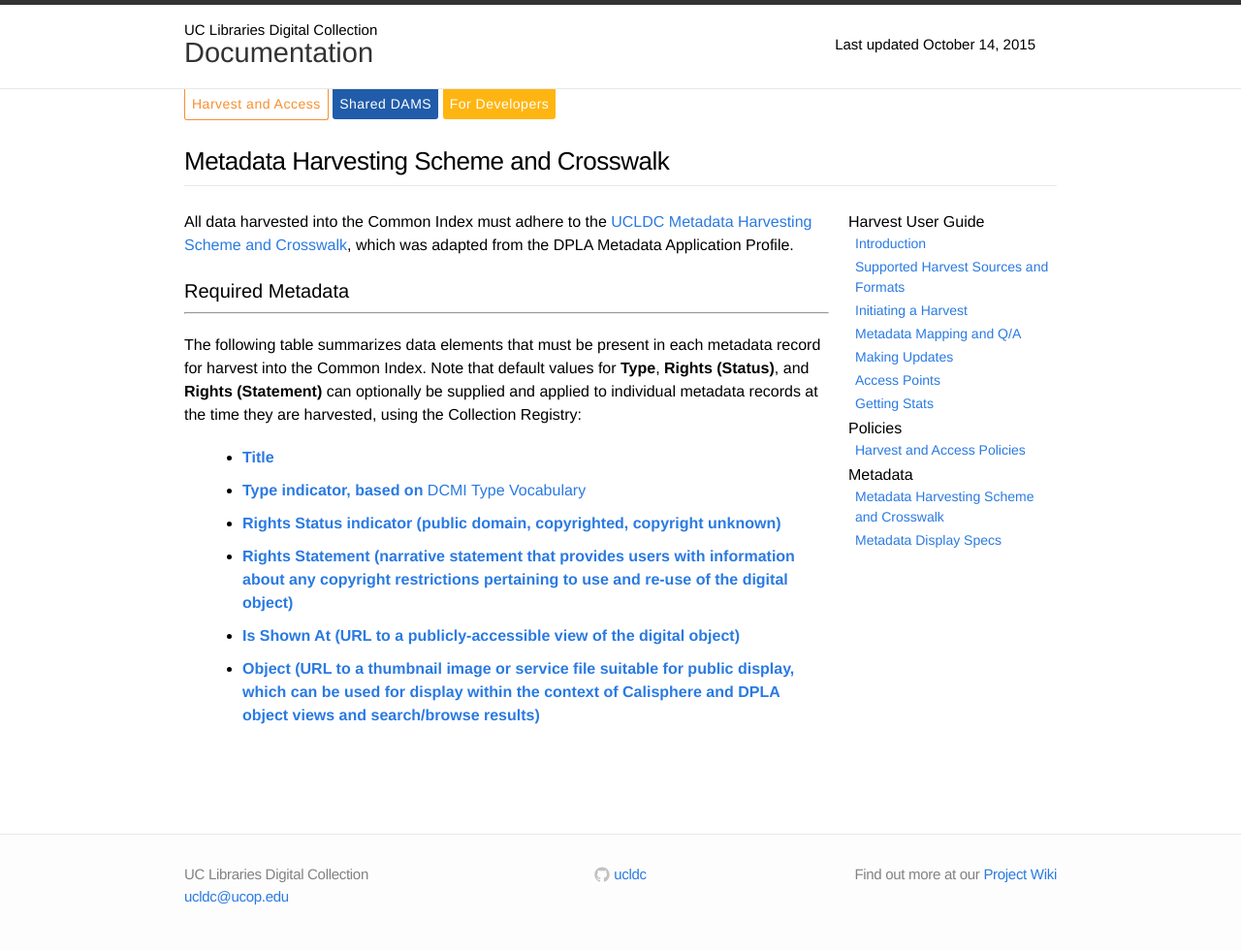
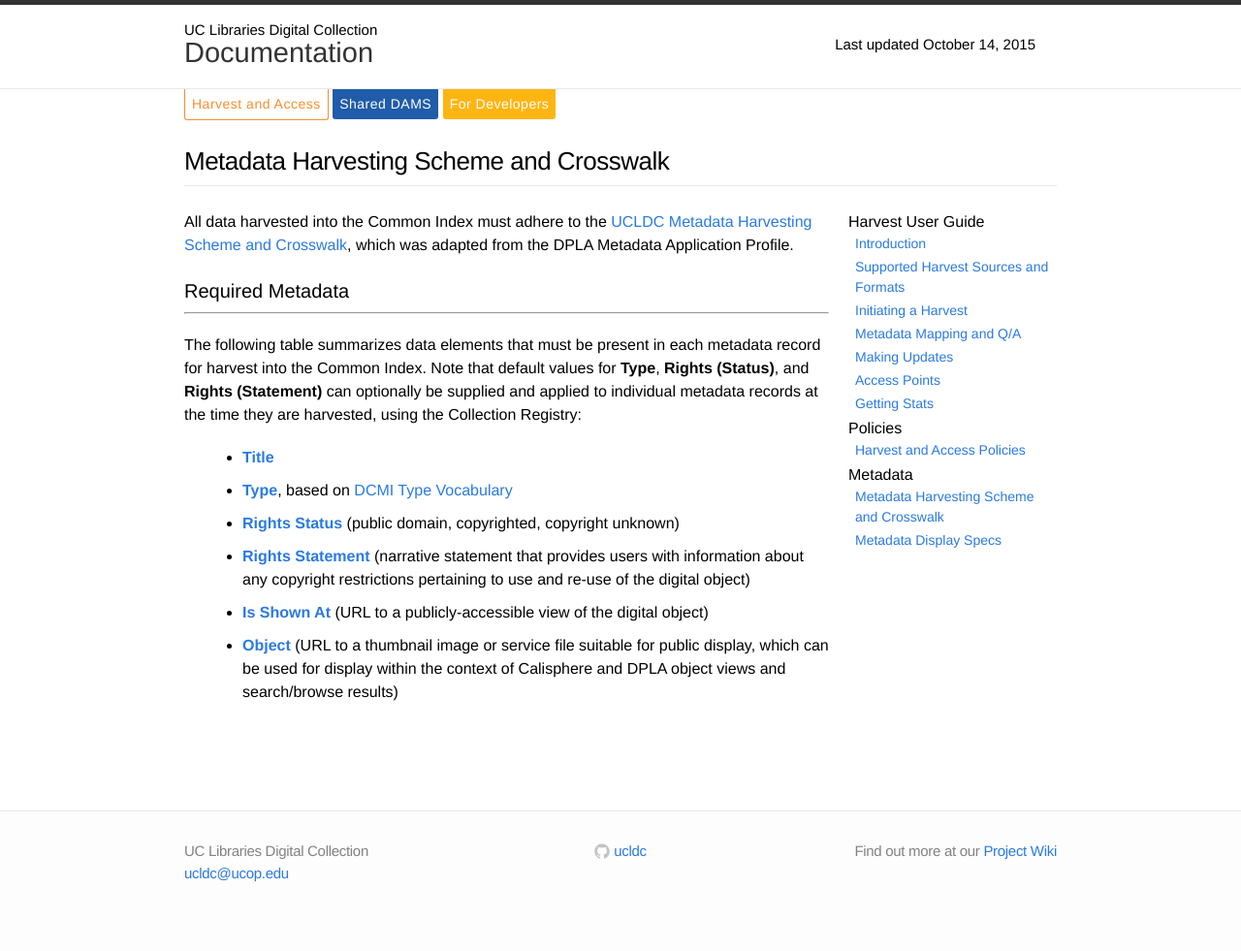
Before and after one commit to ucldc/ucldc-docs, a Jekyll site: the page built from docs/registry/metadata-harvest.md, in a window 1280 px wide. Shown: the whole page at 97% size. Built offline with Jekyll 4.4.1, drawn with Linux system fonts in a browser that asks for light colours; nearby versions of some CDN libraries; after the commit the page ends 957 px from its top, so only the background shows below that.

Commit message:
Update metadata-harvest.md

```diff
--- a/docs/registry/metadata-harvest.md
+++ b/docs/registry/metadata-harvest.md
@@ -12,8 +12,8 @@ All data harvested into the Common Index must adhere to the [UCLDC Metadata Harv
 <p>The following table summarizes data elements that must be present in each metadata record for harvest into the Common Index. Note that default values for <b>Type</b>, <b>Rights (Status)</b>, and <b>Rights (Statement)</b> can optionally be supplied and applied to individual metadata records at the time they are harvested, using the Collection Registry:</p>
 
 * <a class="label">Title</a>
-* <a class="label">Type indicator, based on <a href="http://dublincore.org/documents/dcmi-type-vocabulary/">DCMI Type Vocabulary</a></a>
-* <a class="label">Rights Status indicator (public domain, copyrighted, copyright unknown)</a>
-* <a class="label">Rights Statement (narrative statement that provides users with information about any copyright restrictions pertaining to use and re-use of the digital object)</a>
-* <a class="label">Is Shown At (URL to a publicly-accessible view of the digital object)</a>
-* <a class="label">Object (URL to a thumbnail image or service file suitable for public display, which can be used for display within the context of Calisphere and DPLA object views and search/browse results)</a>
+* <a class="label">Type</a>, based on <a href="http://dublincore.org/documents/dcmi-type-vocabulary/">DCMI Type Vocabulary</a>
+* <a class="label">Rights Status</a> (public domain, copyrighted, copyright unknown)
+* <a class="label">Rights Statement</a> (narrative statement that provides users with information about any copyright restrictions pertaining to use and re-use of the digital object)
+* <a class="label">Is Shown At</a> (URL to a publicly-accessible view of the digital object)
+* <a class="label">Object</a> (URL to a thumbnail image or service file suitable for public display, which can be used for display within the context of Calisphere and DPLA object views and search/browse results)
```
